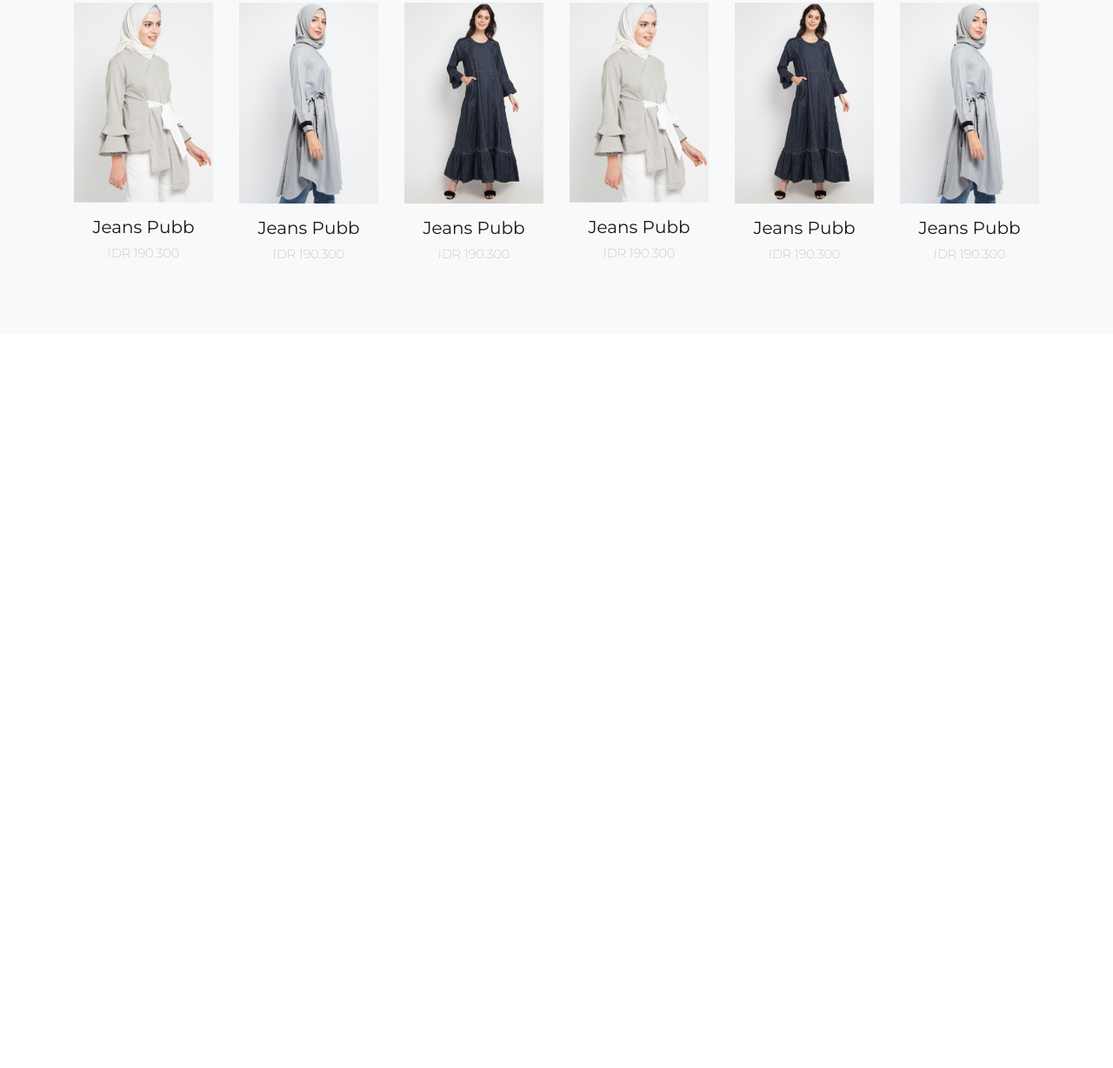
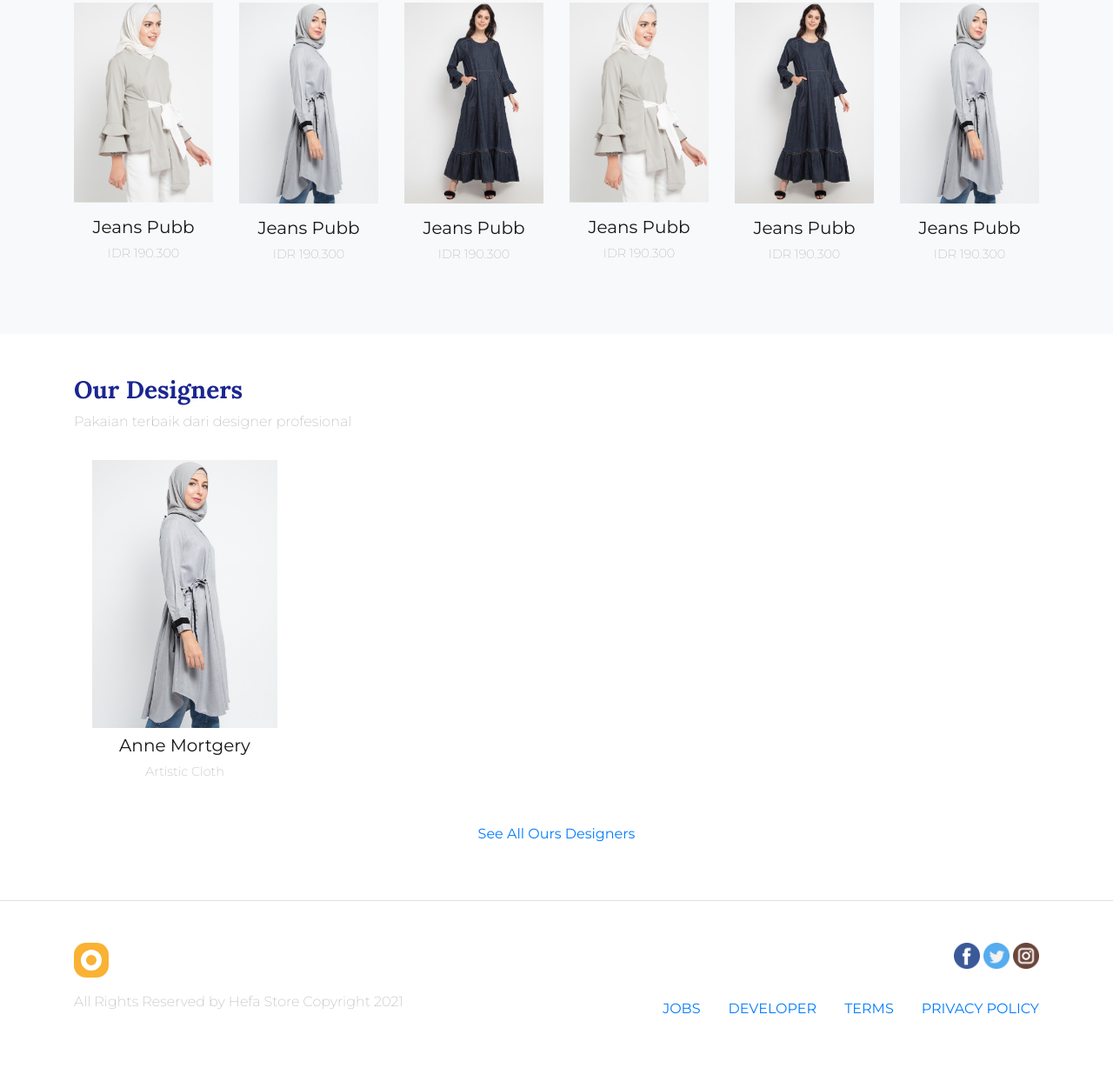
Before and after one commit to Akbar0102/hefa_store, a plain HTML site: page index.html in a window 1280 px wide. Shown: the part 826-2054 px from the top of the page at 87% size. Before the commit the page ends 1210 px from the top, so only its background shows below. Drawn offline with Linux system fonts and the light colour scheme.

Commit message:
add designer section and footer

```diff
--- a/css/style.css
+++ b/css/style.css
@@ -36,13 +36,18 @@ body {
     font-weight: 200;
 }
 
-.features h3 {
+/* End carousel */
+
+.features h3,
+.designer h3 {
     font-family: 'Lora';
     color: #1B2690;
     font-weight: bold;
 }
 
-.features p {
+.features p,
+.designer p,
+footer p {
     font-weight: 200;
     color: #B7B7B7;
 }
--- a/index.html
+++ b/index.html
@@ -216,6 +216,77 @@
   <!-- Akhir feature -->
 
 
+  <!-- Designer -->
+  <section class="designer p-5">
+    <div class="container">
+      <div class="row mb-3">
+        <div class="col">
+          <h3>Our Designers</h3>
+          <p>Pakaian terbaik dari designer profesional</p>
+        </div>
+      </div>
+
+      <div class="row">
+        <div class="col-6 col-sm-3 text-center">
+          <figure class="figure">
+            <img src="img/features/2.png" class="figure-img img-fluid" alt="...">
+            <figcaption class="figure-caption text-center">
+              <h5>Anne Mortgery</h5>
+              <p>Artistic Cloth</p>
+            </figcaption>
+          </figure>
+        </div>
+      </div>
+
+      <div class="row m-3">
+        <div class="col text-center">
+          <a href="">See All Ours Designers</a>
+        </div>
+      </div>
+    </div>
+  </section>
+  <!-- Akhir designer -->
+
+
+  <!-- Footer -->
+  <footer class="border-top p-5">
+    <div class="container">
+      <div class="row justify-content-between">
+        <div class="col-1">
+          <a href="">
+            <img src="img/logo_small.png" alt="">
+          </a>
+        </div>
+        <div class="col-4 text-right">
+          <a href="">
+            <img src="img/social/fb.png" alt="">
+          </a>
+          <a href="">
+            <img src="img/social/tw.png" alt="">
+          </a>
+          <a href="">
+            <img src="img/social/ig.png" alt="">
+          </a>
+        </div>
+      </div>
+
+      <div class="row mt-3 justify-content-between">
+        <div class="col-5">
+          <p>All Rights Reserved by Hefa Store Copyright 2021</p>
+        </div>
+        <div class="col-6">
+          <nav class="nav justify-content-end text-uppercase">
+            <a class="nav-link active" href="#">Jobs</a>
+            <a class="nav-link" href="#">Developer</a>
+            <a class="nav-link" href="#">Terms</a>
+            <a class="nav-link pr-0" href="#">Privacy Policy</a>
+          </nav>
+        </div>
+      </div>
+    </div>
+  </footer>
+  <!-- Akhir footer -->
+
 
   <!-- Optional JavaScript -->
   <!-- jQuery first, then Popper.js, then Bootstrap JS -->
```
Also changed, not shown: img/social/fb.png (added), img/social/ig.png (added), img/social/tw.png (added).
